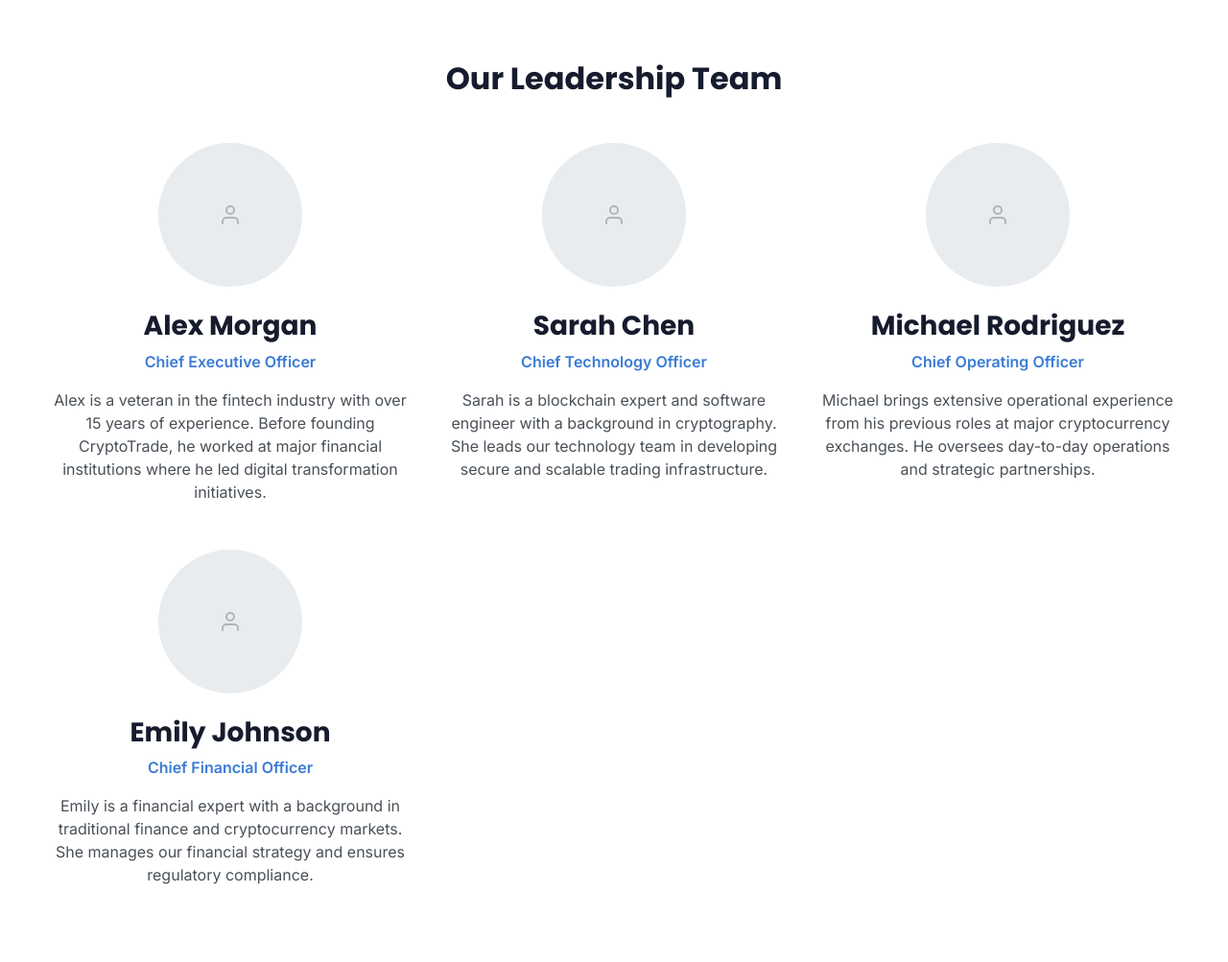
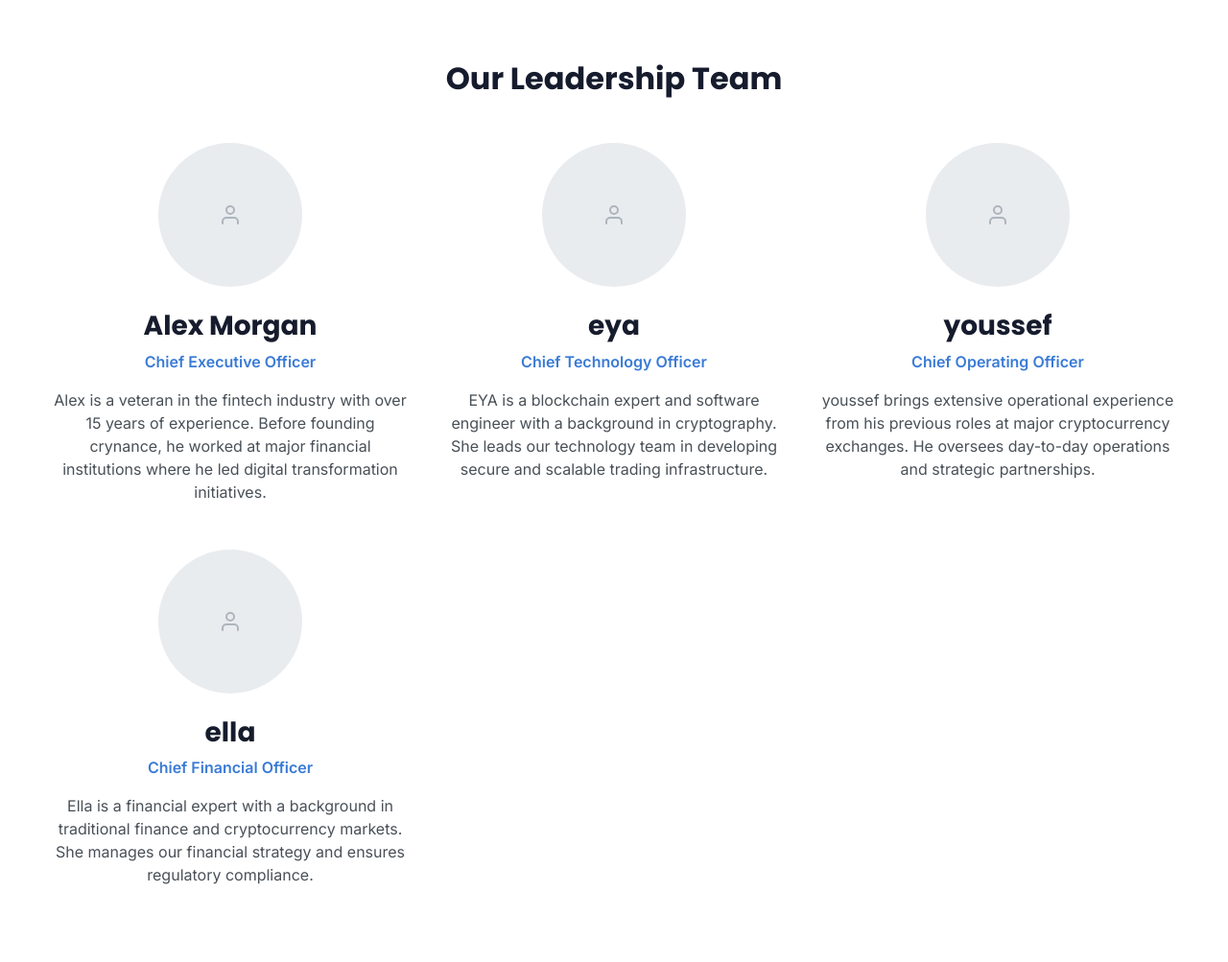
Before and after one commit to lhaj25/trading-website-, a PHP site: page /about.php in a window 1280 px wide. Shown: the part 2518-3521 px from the top of the page at 96% size. Run offline with PHP 8.4, Linux system fonts and the light colour scheme.

Commit message:
Update about.php

```diff
--- a/CryptoTradeHub/about.php
+++ b/CryptoTradeHub/about.php
@@ -1,5 +1,5 @@
 <?php
-$pageTitle = "CryptoTrade - About Us";
+$pageTitle = "crynance- About Us";
 include 'includes/header.php';
 ?>
 
@@ -7,7 +7,7 @@ include 'includes/header.php';
     <section class="about-hero">
         <div class="container">
             <div class="hero-content">
-                <h1>About CryptoTrade</h1>
+                <h1>About crynance</h1>
                 <p>Your trusted partner in cryptocurrency trading</p>
             </div>
         </div>
@@ -18,7 +18,7 @@ include 'includes/header.php';
             <div class="mission-content">
                 <h2>Our Mission</h2>
                 <p class="mission-statement">To create a secure, accessible, and user-friendly platform that empowers individuals to participate in the cryptocurrency revolution.</p>
-                <p class="mission-description">At CryptoTrade, we believe that cryptocurrencies and blockchain technology are transforming the global financial landscape. Our mission is to provide the tools, resources, and knowledge that enable everyone to participate in this digital financial revolution, regardless of their experience level.</p>
+                <p class="mission-description">At crynance, we believe that cryptocurrencies and blockchain technology are transforming the global financial landscape. Our mission is to provide the tools, resources, and knowledge that enable everyone to participate in this digital financial revolution, regardless of their experience level.</p>
             </div>
         </div>
     </section>
@@ -28,7 +28,7 @@ include 'includes/header.php';
             <div class="story-container">
                 <div class="story-content">
                     <h2>Our Story</h2>
-                    <p>CryptoTrade was founded in 2018 by a team of blockchain enthusiasts and financial technology experts who recognized the need for a more accessible cryptocurrency trading platform.</p>
+                    <p>Crynance was founded in 2018 by a team of blockchain enthusiasts and financial technology experts who recognized the need for a more accessible cryptocurrency trading platform.</p>
                     <p>Our founders had personally experienced the challenges of navigating complex exchanges and the steep learning curve that often prevented newcomers from entering the cryptocurrency market. They set out to create a solution that would simplify the trading process while providing comprehensive educational resources.</p>
                     <p>Since our launch, we've helped thousands of users from over 100 countries to buy, sell, and learn about cryptocurrencies. We've continuously evolved our platform based on user feedback and technological advancements, always staying true to our core mission of accessibility and education.</p>
                 </div>
@@ -37,7 +37,7 @@ include 'includes/header.php';
                         <div class="timeline-year">2018</div>
                         <div class="timeline-content">
                             <h3>Foundation</h3>
-                            <p>CryptoTrade was founded with a mission to make cryptocurrency trading accessible to everyone.</p>
+                            <p>crynance was founded with a mission to make cryptocurrency trading accessible to everyone.</p>
                         </div>
                     </div>
                     <div class="timeline-item">
@@ -148,7 +148,7 @@ include 'includes/header.php';
                     <div class="member-info">
                         <h3>Alex Morgan</h3>
                         <p class="member-title">Chief Executive Officer</p>
-                        <p class="member-bio">Alex is a veteran in the fintech industry with over 15 years of experience. Before founding CryptoTrade, he worked at major financial institutions where he led digital transformation initiatives.</p>
+                        <p class="member-bio">Alex is a veteran in the fintech industry with over 15 years of experience. Before founding crynance, he worked at major financial institutions where he led digital transformation initiatives.</p>
                     </div>
                 </div>
 
@@ -159,9 +159,9 @@ include 'includes/header.php';
                         </div>
                     </div>
                     <div class="member-info">
-                        <h3>Sarah Chen</h3>
+                        <h3>eya</h3>
                         <p class="member-title">Chief Technology Officer</p>
-                        <p class="member-bio">Sarah is a blockchain expert and software engineer with a background in cryptography. She leads our technology team in developing secure and scalable trading infrastructure.</p>
+                        <p class="member-bio">EYA is a blockchain expert and software engineer with a background in cryptography. She leads our technology team in developing secure and scalable trading infrastructure.</p>
                     </div>
                 </div>
 
@@ -172,9 +172,9 @@ include 'includes/header.php';
                         </div>
                     </div>
                     <div class="member-info">
-                        <h3>Michael Rodriguez</h3>
+                        <h3>youssef</h3>
                         <p class="member-title">Chief Operating Officer</p>
-                        <p class="member-bio">Michael brings extensive operational experience from his previous roles at major cryptocurrency exchanges. He oversees day-to-day operations and strategic partnerships.</p>
+                        <p class="member-bio">youssef brings extensive operational experience from his previous roles at major cryptocurrency exchanges. He oversees day-to-day operations and strategic partnerships.</p>
                     </div>
                 </div>
 
@@ -185,9 +185,9 @@ include 'includes/header.php';
                         </div>
                     </div>
                     <div class="member-info">
-                        <h3>Emily Johnson</h3>
+                        <h3>ella</h3>
                         <p class="member-title">Chief Financial Officer</p>
-                        <p class="member-bio">Emily is a financial expert with a background in traditional finance and cryptocurrency markets. She manages our financial strategy and ensures regulatory compliance.</p>
+                        <p class="member-bio">Ella is a financial expert with a background in traditional finance and cryptocurrency markets. She manages our financial strategy and ensures regulatory compliance.</p>
                     </div>
                 </div>
             </div>
```
